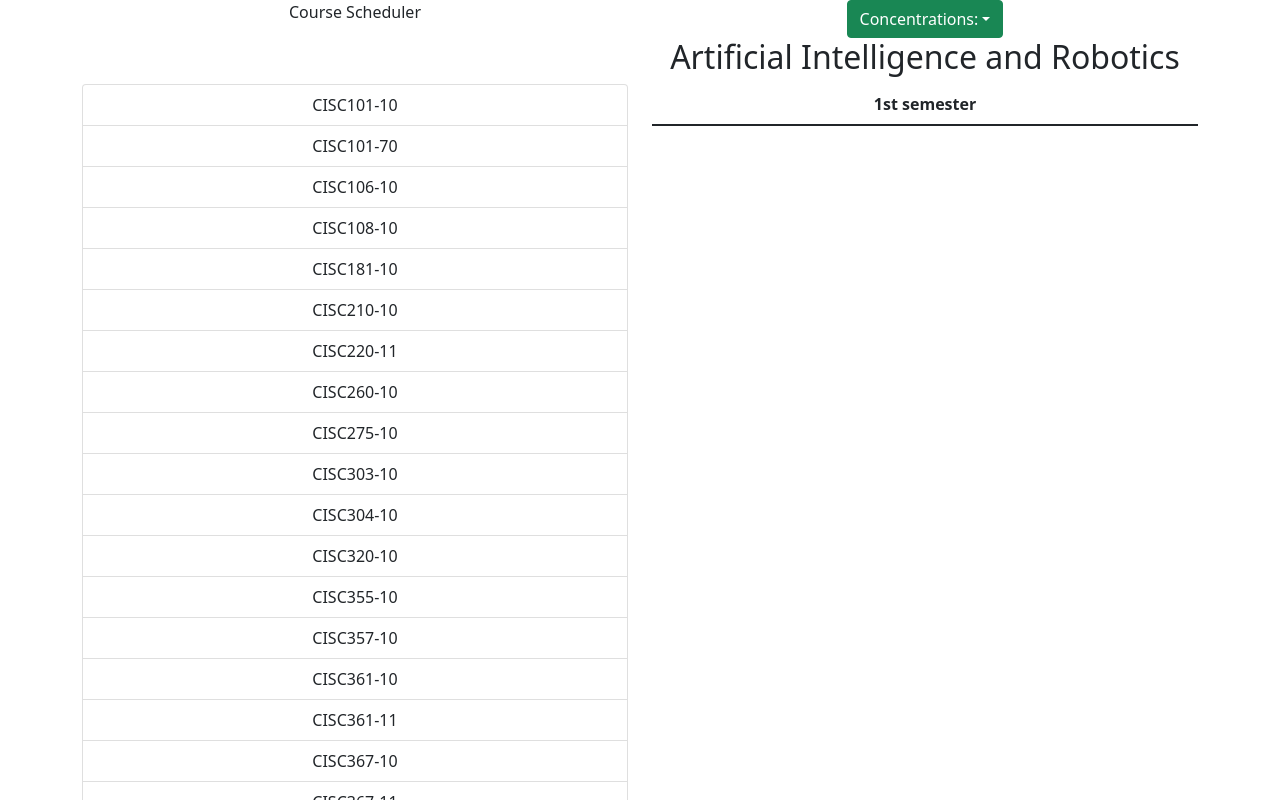
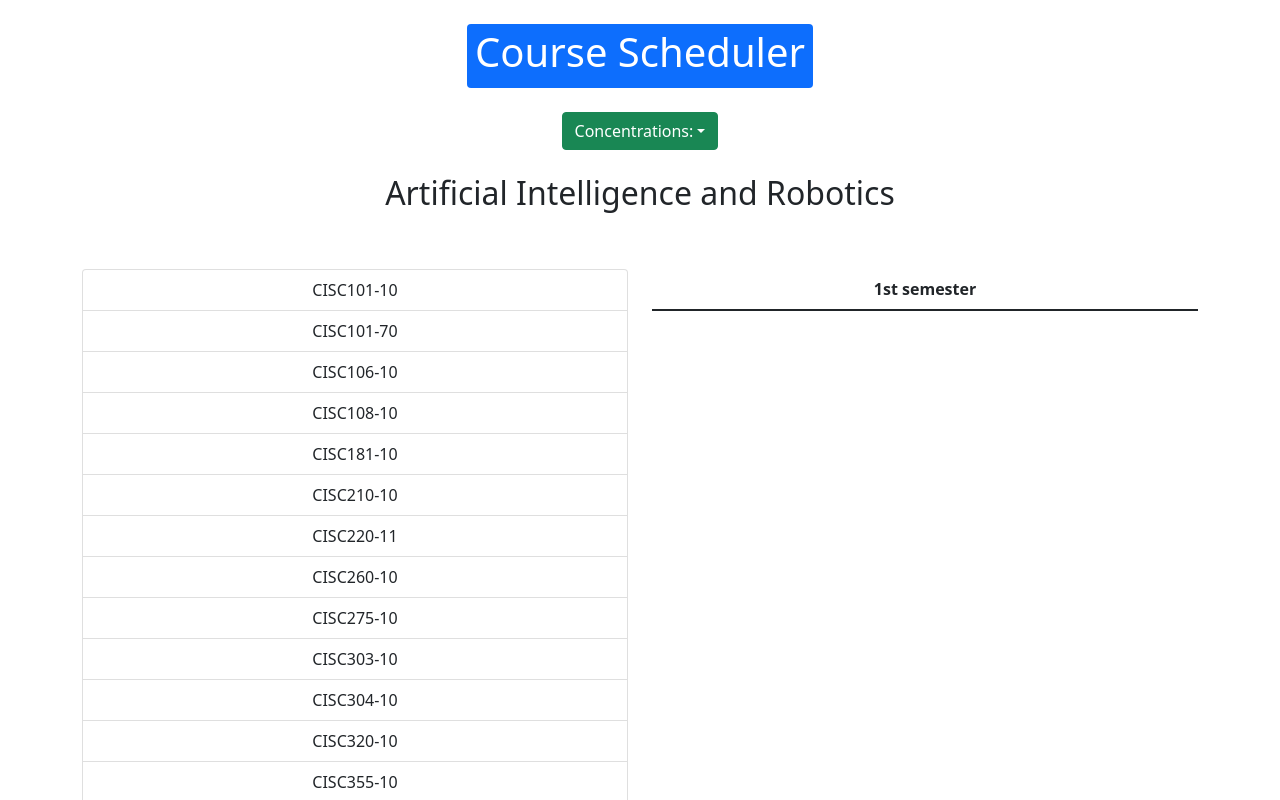
Before and after one commit to UD-CISC275-F21/ud-cis-scheduler-team-4, a React (Create React App) app: page / in a window 1280 px wide. Shown: the top 800 px of the page. Built offline with nearby package versions, Linux system fonts and the light colour scheme.

Commit message:
first refactor -- added toast

```diff
--- a/src/components/MainPage.tsx
+++ b/src/components/MainPage.tsx
@@ -1,7 +1,8 @@
 import "bootstrap/dist/css/bootstrap.min.css";
-import { Container, Row, Col } from "react-bootstrap";
+import { Container, Row, Col, Badge } from "react-bootstrap";
+import { WelcomeToast } from "./Notifications";
 import { SemesterTable } from "./SemesterTable";
-import React, { useState } from "react";
+import React, { useState, useEffect } from "react";
 import {DropdownMenu} from "./DropdownMenu";
 import { DisplayCourseList } from "./DisplayCourseList";
 import { DragDropContext, DropResult } from "react-beautiful-dnd";
@@ -17,6 +18,14 @@ export const MainPage = (): JSX.Element => {
     const [concentration, setConcentration] = useState<Concentration>(CONCENTRATIONS[0] as Concentration);
     const [courses, setCourses] = useState<CourseType[]>(COURSES as CourseType[]);
     const [semesterCourses, setSemesterCourses] = useState<CourseType[]>([]);
+    const [display, setDisplay] = useState<boolean>(false);
+
+    useEffect(() => {
+        setDisplay(true);
+        setTimeout(() => {
+            setDisplay(false);
+        },5000);
+    },[]);
 
     const onDragEnd = (result: DropResult) => {
         if (!result.destination) {
@@ -44,16 +53,26 @@ export const MainPage = (): JSX.Element => {
                         onDragEnd={onDragEnd}
                     >
                         <Container>
+                            <br />
                             <Row>
                                 <Col>
-                                    Course Scheduler
+                                    {display && <WelcomeToast />}
                                 </Col>
+                            </Row>
+                            <Row>
+                                <Col>
+                                    <Badge bg="primary"><h1>Course Scheduler</h1></Badge>
+                                </Col>
+                            </Row>
+                            <br />
+                            <Row>
                                 <Col>
                                     <Row>
                                         <Col>
                                             <DropdownMenu setConcentration={setConcentration}></DropdownMenu>
                                         </Col>
                                     </Row>
+                                    <br />
                                     <Row>
                                         <Col>
                                             <DisplayCourseList concentration={concentration}></DisplayCourseList>
@@ -61,6 +80,8 @@ export const MainPage = (): JSX.Element => {
                                     </Row>
                                 </Col>
                             </Row>
+                            <br />
+                            <br />
                             <Row>
                                 <Col>
                                     <CourseContainer />
--- /dev/null
+++ b/src/components/Notifications.tsx
@@ -0,0 +1,13 @@
+import { Toast, ToastContainer } from "react-bootstrap";
+import React from "react";
+
+export const WelcomeToast = (): JSX.Element =>
+    <ToastContainer position={"top-start"}>
+        <Toast>
+            <Toast.Header>
+                <strong>Welcome to the class scheduler!</strong>
+                <small>Created by Kurt, Luke, and Cameron</small>
+            </Toast.Header>
+            <Toast.Body>Here you can drag and drop courses into your schedule, and also concentrations are available to select from the dropdown as well!</Toast.Body>
+        </Toast>
+    </ToastContainer>;
```
